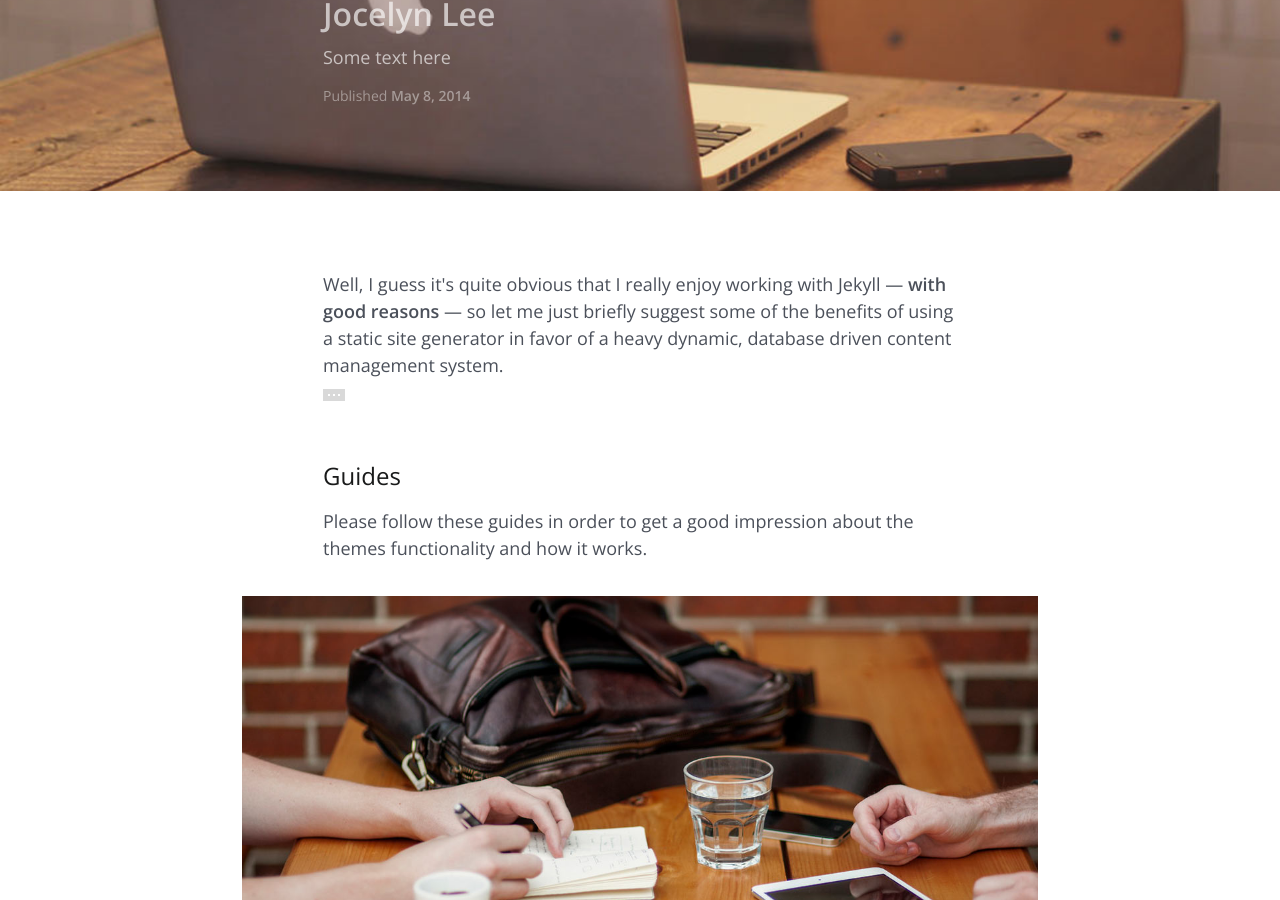
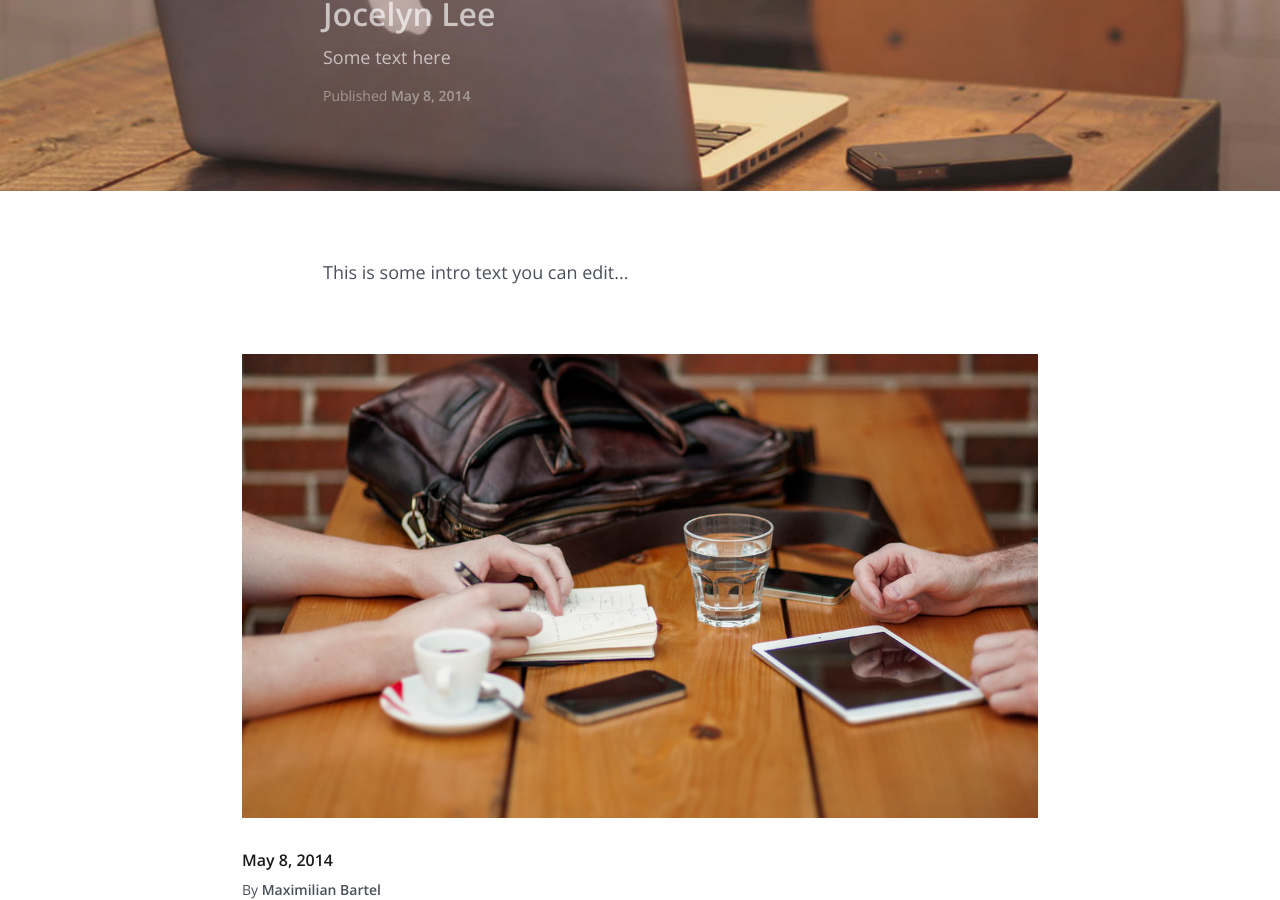
Before and after one commit to JulianJorgensen/jocelyn, a Jekyll site: the page built from index.html, in a window 1280 px wide and 900 px high, scrolled down 409 px. Built offline with Jekyll 4.4.1, drawn with Linux system fonts in a browser that asks for light colours; the list of posts is cut into pages by our own code.

Commit message:
update index

```diff
--- a/index.html
+++ b/index.html
@@ -9,14 +9,9 @@
 gradient: 1
 ---
 
-<div class="summary">
-
-  <p>Well, I guess it's quite obvious that I really enjoy working with Jekyll — <b>with good reasons</b> — so let me just briefly suggest some of the benefits of using a static site generator in favor of a heavy dynamic, database driven content management system. <a href="/why-jekyll.html" title="Continue" class="more">Continue</a></p>
-
+<div class="summary editable">
+ This is some intro text you can edit...
 </div>
-
-<h2>Guides</h2>
-<p>Please follow these guides in order to get a good impression about the themes functionality and how it works.</p>
 
 {% for post in paginator.posts %}
 
```
